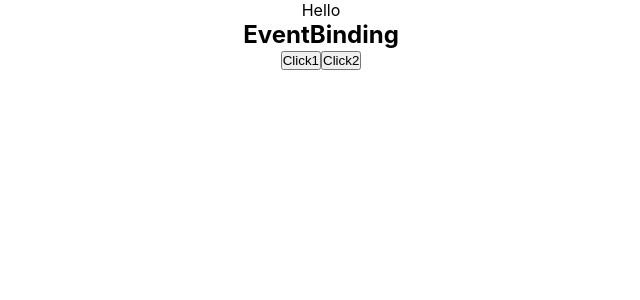
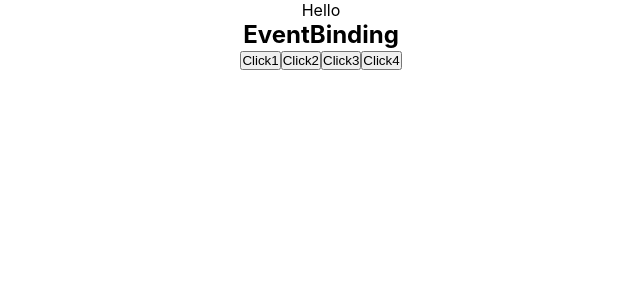
Before and after one commit to israfil3019/react-event, a React (Create React App) app: page / in a window 1280 px wide. Shown: the top 300 px of the page, without its empty margins (319-959 px from the left). Built offline with nearby package versions, Linux system fonts and the light colour scheme.

Commit message:
add binding in constructor and best practice

```diff
--- a/src/components/eventBinding/EventBind.js
+++ b/src/components/eventBinding/EventBind.js
@@ -1,26 +1,41 @@
 import { Component } from 'react'
 
 export default class EventBind extends Component {
-   constructor(props){
+    constructor(props){
        super(props)
        this.state = {message: "Hello"}
-   }
-//    handleClick(){
-//        this.setState({message: "Goodbye"})
-//        console.log("this: ", this);
-//    }
+       this.handleClick = this.handleClick.bind(this)
+    }
+    // handleClick(){
+    //    this.setState({message: "Goodbye"})
+    //    console.log("this: ", this);
+    // }
 
-    handleClick(name ="john"){
-        this.setState({message: `Goodbye ${name}`})
-        console.log("this: ", this)
+    // handleClick(name ="john"){
+    //     this.setState({message: `Goodbye ${name}`})
+    //     console.log("this: ", this)
+    // }
+
+    // handleClick(){
+    //     this.setState({message: "Goodbye"})
+    //     console.log("this: ", this)
+    // }
+    handleClick = () => {
+        this.setState({message: "Goodbye"})
     }
     render() {
+            // * 1. Binding in render method
+            // * 2. Binding in render method using arrow function
+            // * 3. Binding in the constructor
+            // * 4. Class property as an arrow function
         return (
             <div>
                <p>{this.state.message}</p>
                <h2>EventBinding</h2>
                <button onClick={this.handleClick.bind()}>Click1</button>
                <button onClick={() => this.handleClick("jane")}>Click2</button>
+               <button onClick={this.handleClick}>Click3</button>
+               <button onClick={this.handleClick}>Click4</button>
             </div>
         )
     }
```
